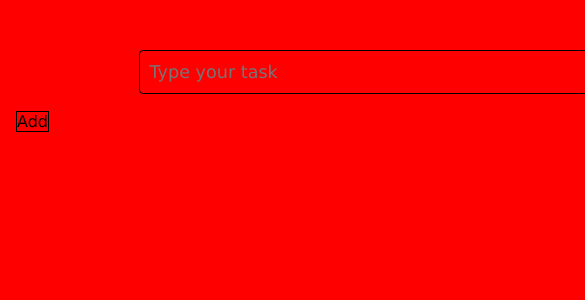
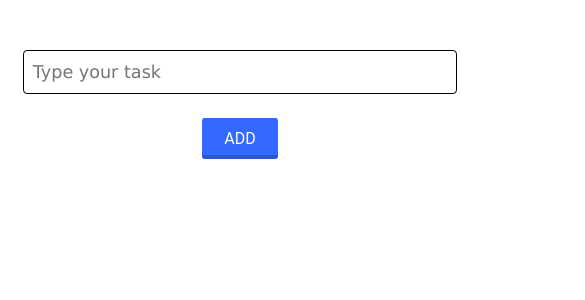
Before and after one commit to exxodia666/todo_app.js, a React (Create React App) app: page / in a window 390 px wide. Shown: the top 300 px of the page, 585 px wide, since content can reach past the window. Built offline with nearby package versions, Linux system fonts and the light colour scheme.

Commit message:
New styles

```diff
--- a/src/components/TodoList.js
+++ b/src/components/TodoList.js
@@ -1,7 +1,5 @@
 import React, { Component } from 'react'
 import '../styles/style.css'
-//import {buttons} from '../'
-import { deleteButton } from '../svg/delete.svg'
 export default class TodoList extends Component {
 
   render() {
@@ -16,7 +14,7 @@ export default class TodoList extends Component {
     const listItems   = appState.map((item) => {
       if(item.completed === true) { var liStyle = { 'textDecoration': 'line-through' }};
       return (<li className = 'todo'>
-                              <img className = 'delete' src={deleteButton}  onClick = { () => { deleteTodo(appState.indexOf(item))} } />
+                              <a className = 'delete' onClick = { () => { deleteTodo(appState.indexOf(item))} }> Delete</a>
                               <div style = { liStyle }  onClick = { () => { reverseTodo({ completed: item.completed, id: appState.indexOf(item) });}}>
                                 {item.text}
                               </div>
@@ -27,12 +25,13 @@ export default class TodoList extends Component {
     return (
             <div className='App'>
                   <input placeholder=' Type your task'  type='text' ref =  { e => this.input = e} />
+                  <a className='add'  onClick = {  () => { if(this.input.value) { addTodo(this.input.value); this.input.value = '';}}} >
+                  Add
+                  </a>
               <ul>
                 { listItems }
               </ul>
-              <a className='add'  onClick = {  () => { if(this.input.value) { addTodo(this.input.value); this.input.value = '';}}} >
-                Add
-              </a>
+
 
            </div>);
   }
--- a/src/styles/style.css
+++ b/src/styles/style.css
@@ -14,7 +14,7 @@
           flex-direction: column;
   padding: 1em;
   padding-bottom: 0.5em;
-  width: 60em;
+  width: 50em;
   -webkit-box-align: start;
       -ms-flex-align: start;
           align-items: flex-start;
@@ -44,15 +44,38 @@
 }
 
 * .App input:hover {
-  -webkit-transform: scale(1.05);
-  transform: scale(1.05);
-  -webkit-transition: 0.5s;
-  transition: 0.5s;
+  border: 1px solid blue;
 }
 
 * .add {
-  border: 1px solid black;
-  background-color: red;
+  cursor: pointer;
+  display: inline-block;
+  padding: 0.7em 1.4em;
+  margin: 0 auto;
+  border-radius: 0.15em;
+  -webkit-box-sizing: border-box;
+          box-sizing: border-box;
+  text-decoration: none;
+  font-family: 'Roboto',sans-serif;
+  text-transform: uppercase;
+  font-weight: 400;
+  color: #FFFFFF;
+  background-color: #3369ff;
+  -webkit-box-shadow: inset 0 -0.6em 0 -0.35em rgba(0, 0, 0, 0.17);
+          box-shadow: inset 0 -0.6em 0 -0.35em rgba(0, 0, 0, 0.17);
+  text-align: center;
+  position: relative;
+}
+
+* .add:active {
+  top: 0.1em;
+}
+
+@media all and (max-width: 30em) {
+  * .add {
+    display: block;
+    margin: 0.4em auto;
+  }
 }
 
 * .completed {
@@ -60,8 +83,7 @@
 }
 
 .todo {
-  background-color: white;
-  width: 28em;
+  width: 30em;
   height: auto;
   display: -webkit-box;
   display: -ms-flexbox;
@@ -74,32 +96,55 @@
   border: 1px solid black;
   border-radius: 6px;
   list-style: none;
+  -webkit-box-shadow: 0 0 10px rgba(0, 0, 0, 0.2);
+          box-shadow: 0 0 10px rgba(0, 0, 0, 0.2);
   padding: 0.5em;
 }
 
 .todo div {
+  line-height: 2em;
   margin-left: 0.5em;
   cursor: pointer;
   display: block;
-  max-width: 21em;
-  height: auto;
+  max-width: 23.4em;
+  min-height: 2em;
   word-wrap: break-word;
   font-size: 1.2em;
 }
 
 .todo .delete {
-  height: 2em;
-  width: 2em;
-  -webkit-transition: 0.2s;
-  transition: 0.2s;
+  height: 2.65em;
   cursor: pointer;
+  display: inline-block;
+  padding: 0.7em 1.4em;
+  border-radius: 0.15em;
+  -webkit-box-sizing: border-box;
+          box-sizing: border-box;
+  text-decoration: none;
+  font-family: 'Roboto',sans-serif;
+  text-transform: uppercase;
+  font-weight: 400;
+  color: #FFFFFF;
+  background-color: #db0000;
+  -webkit-box-shadow: inset 0 -0.6em 0 -0.35em rgba(0, 0, 0, 0.17);
+          box-shadow: inset 0 -0.6em 0 -0.35em rgba(0, 0, 0, 0.17);
+  text-align: center;
+  position: relative;
+}
+
+.todo .delete:active {
+  top: 0.1em;
+}
+
+@media all and (max-width: 30em) {
+  .todo .delete {
+    display: block;
+    margin: 0.4em auto;
+  }
 }
 
 .todo:hover {
-  -webkit-transform: scale(1.05);
-  transform: scale(1.05);
-  -webkit-transition: 0.5s;
-  transition: 0.5s;
+  border: 1px solid blue;
 }
 
 .row {
@@ -113,8 +158,18 @@
 }
 
 @media screen and (max-width: 426px) {
-  * {
-    background-color: red;
+  .App {
+    width: 28em;
+  }
+  .App input {
+    width: 95%;
+  }
+  .App .todo {
+    margin: 1em  auto;
+    width: 25em;
+  }
+  .App div {
+    max-width: 11em;
   }
 }
 /*# sourceMappingURL=style.css.map */
--- a/src/styles/style.scss
+++ b/src/styles/style.scss
@@ -3,12 +3,12 @@
         margin: 0;
         padding: 0;
 .App {
-       // border: 1px solid black;
+        //background-color: red;
         display: flex;
         flex-direction: column;
         padding: 1em;
         padding-bottom: 0.5em;
-        width: 60em;
+        width: 50em;
         align-items: flex-start;
         margin: 1em auto;
 ul {
@@ -31,15 +31,34 @@ input {
         font-size: 1.1em;
 }
 input:hover{
-        -webkit-transform: scale(1.05);
-        -ms-transform: scale(1.05);
-        transform: scale(1.05);
-        transition: 0.5s;
+        border: 1px solid blue;
 }
 }
 .add {
-        border: 1px solid black;
-        background-color: red;
+        cursor: pointer;
+        display:inline-block;
+        padding: 0.7em 1.4em;
+        margin:0 auto;
+        border-radius:0.15em;
+        box-sizing: border-box;
+        text-decoration:none;
+        font-family:'Roboto',sans-serif;
+        text-transform:uppercase;
+        font-weight:400;
+        color:#FFFFFF;
+        background-color:#3369ff;
+        box-shadow:inset 0 -0.6em 0 -0.35em rgba(0,0,0,0.17);
+        text-align: center;
+        position:relative;
+}
+.add:active{
+        top:0.1em;
+}
+@media all and (max-width:30em){
+.add{
+        display:block;
+        margin:0.4em auto;
+}
 }
 
 .completed {
@@ -47,8 +66,9 @@ input:hover{
         }
 }
 .todo {
-        background-color: white;
-        width: 28em;
+        //min-height: 2em;
+       // background-color: red;
+        width: 30em;
         height: auto;
         display: flex;
         flex-direction: row;
@@ -56,39 +76,70 @@ input:hover{
         border: 1px solid black;
         border-radius: 6px;
         list-style: none;
-        ///box-shadow: 0 0 10px rgba(0,0,0,0.6);
+        box-shadow: 0 0 10px rgba(0,0,0,0.2);
         padding: 0.5em;
-div {
+div{
+        line-height: 2em;
+        //background-color: chartreuse;
         margin-left: 0.5em;
         cursor: pointer;
         display: block;
-        max-width: 21em;
-        height: auto;
+        max-width: 23.4em;
+        min-height: 2em;
         word-wrap: break-word;
         font-size: 1.2em;
 }
 .delete {
-        height: 2em;
-        width: 2em;
-        transition: 0.2s;
+        height: 2.65em;
         cursor: pointer;
+        display:inline-block;
+        padding: 0.7em 1.4em;
+        border-radius:0.15em;
+        box-sizing: border-box;
+        text-decoration:none;
+        font-family:'Roboto',sans-serif;
+        text-transform:uppercase;
+        font-weight:400;
+        color:#FFFFFF;
+        background-color:#db0000;
+        box-shadow:inset 0 -0.6em 0 -0.35em rgba(0,0,0,0.17);
+        text-align: center;
+        position:relative;
+}
+.delete:active{
+        top:0.1em;
+}
+@media all and (max-width:30em){
+.delete{
+        display:block;
+        margin:0.4em auto;
+}
 }
 
 
 }
 .todo:hover{
-        -webkit-transform: scale(1.05);
-        -ms-transform: scale(1.05);
-        transform: scale(1.05);
-        transition: 0.5s;
+        border: 1px solid blue;
 }
 .row {
         display: flex;
         flex-direction: row;
 }
 
-@media screen and (max-width: 426px){
-*{
-        background-color: red;
+@media screen and (max-width: 426px) {
+.App {
+                  //background-color: red;
+                width: 28em;
+        input {
+                width: 95%;
+        }
+        .todo {
+                margin: 1em  auto;
+                width: 25em;
+        }
+        div{
+                max-width: 11em;
+        }
+
 }
 }
```
Also changed, not shown: 1 other file (tests, documents, lock files or other folders).
